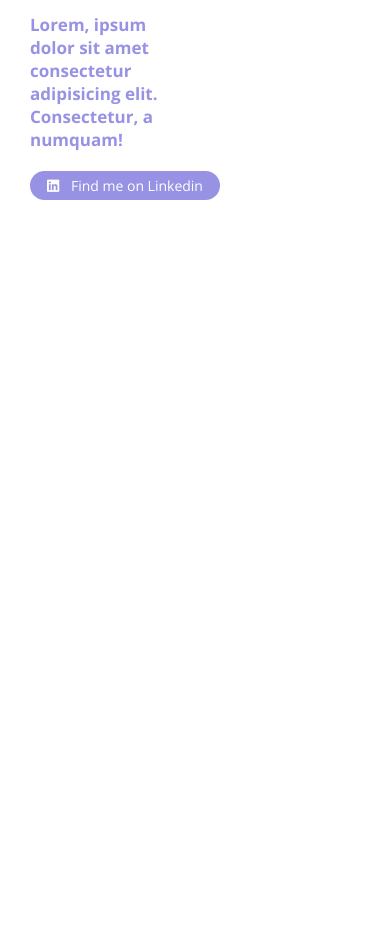
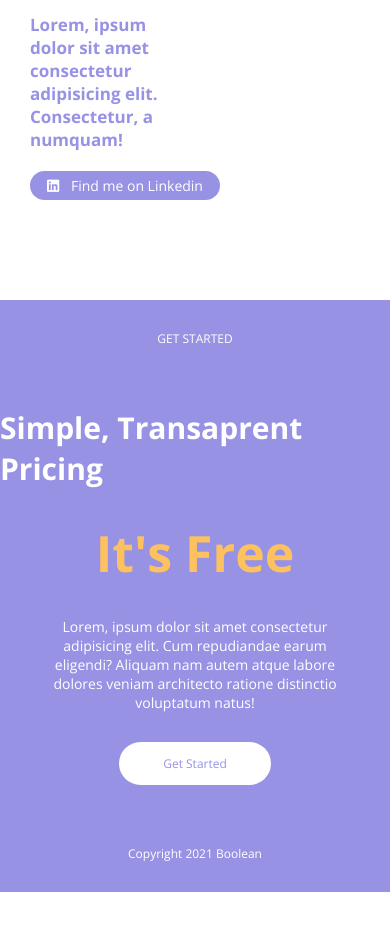
Before and after one commit to Ste-cracco/htmlcss-responsive-layout, a plain HTML site: page index.html in a window 390 px wide. Shown: the part 8402-9332 px from the top of the page. Before the commit the page ends 8702 px from the top, so only its background shows below. Drawn offline with nearby package versions, Linux system fonts and the light colour scheme.

Commit message:
Section 6 Responsive Completata

```diff
--- a/css/style.css
+++ b/css/style.css
@@ -493,3 +493,47 @@ i.absolute {
         width: 50%;
     }
 }
+
+/* SECTION 6 */
+
+.section_6 {
+    background-color: #9792E4;
+}
+
+.section_6 .row {
+    gap: 30px;
+    align-items: center;
+    color: white;
+}
+
+.section_6 span {
+    font-size: 12px;
+    padding: 30px 0;
+}
+
+.section_6 p {
+    align-self: center;
+    color: white;
+}
+
+.section_6 h4{
+    font-size: 30px;
+}
+
+.section_6 h4:last-of-type {
+    font-size: 50px;
+    color: #FDC15F;
+}
+
+.section_6 p {
+    text-align: center;
+    width: 80%;
+    font-size: 14px;
+}
+
+.bottone_bianco {
+    background-color: white;
+    color: #9792E4;
+    padding: 13px 44px;
+    font-size: 12px;
+}
--- a/index.html
+++ b/index.html
@@ -268,16 +268,23 @@
                             <div class="bottone bottone_about_us">
                                 <i class="fa-brands fa-linkedin"></i>  Find me on Linkedin
                             </div>
+                        </div>
+                    </div> <!-- Chiusura Colonna 2-->
+                </div> <!-- Chiusura Row-->
+            </div> <!-- Chiusura COntainer Large-->
+        </section>
 
-                        </div>
-
-                    </div> <!-- Chiusura Colonna 2-->
-
-                </div>
-
+        <!-- SECTION 6 -->
+        <section class="section_6">
+            <div class="row flex_column">
+                <span>GET STARTED</span>
+                <h4>Simple, Transaprent Pricing</h4>
+                <h4>It's Free</h4>
+                <p>Lorem, ipsum dolor sit amet consectetur adipisicing elit. Cum repudiandae earum eligendi?
+                Aliquam nam autem atque labore dolores veniam architecto ratione distinctio voluptatum natus!</p>
+                <div class="bottone bottone_bianco">Get Started</div>
+                <span>Copyright 2021 Boolean</span>
             </div>
-
-
         </section>
 
 
```
